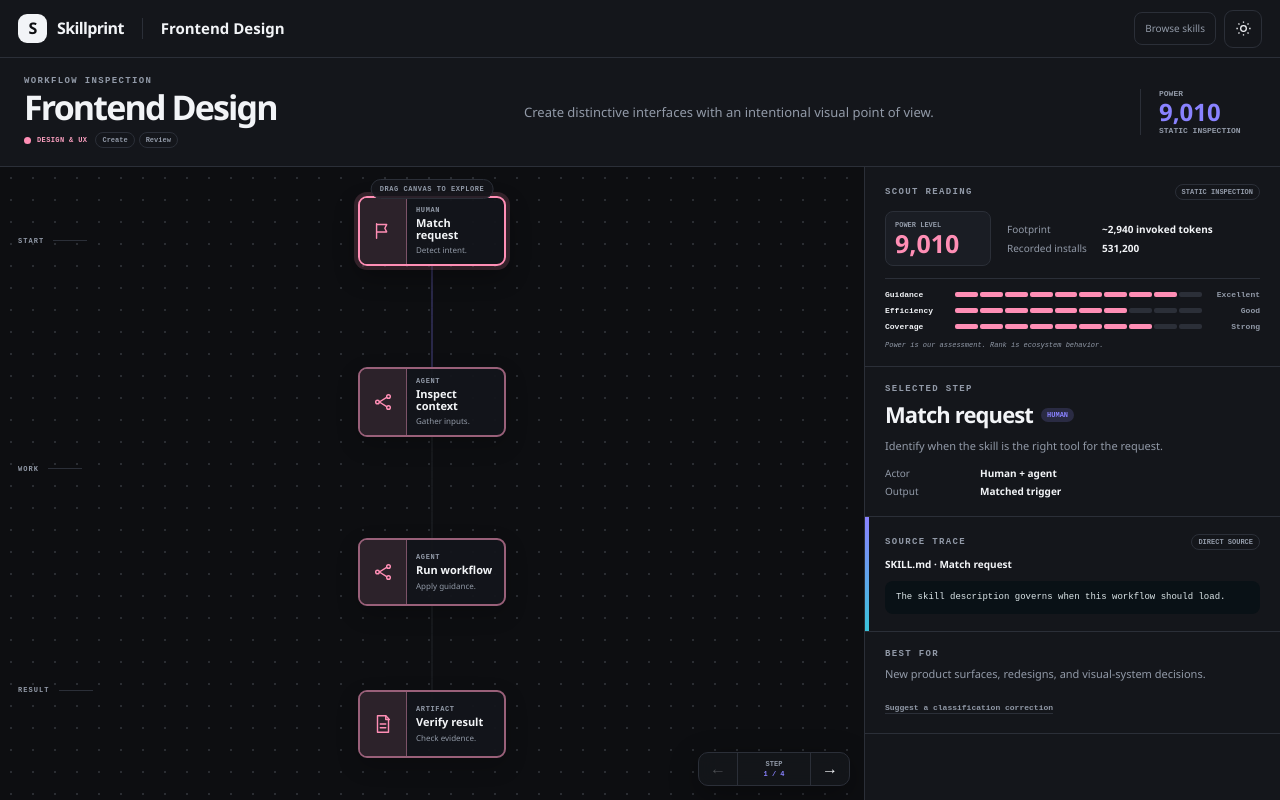
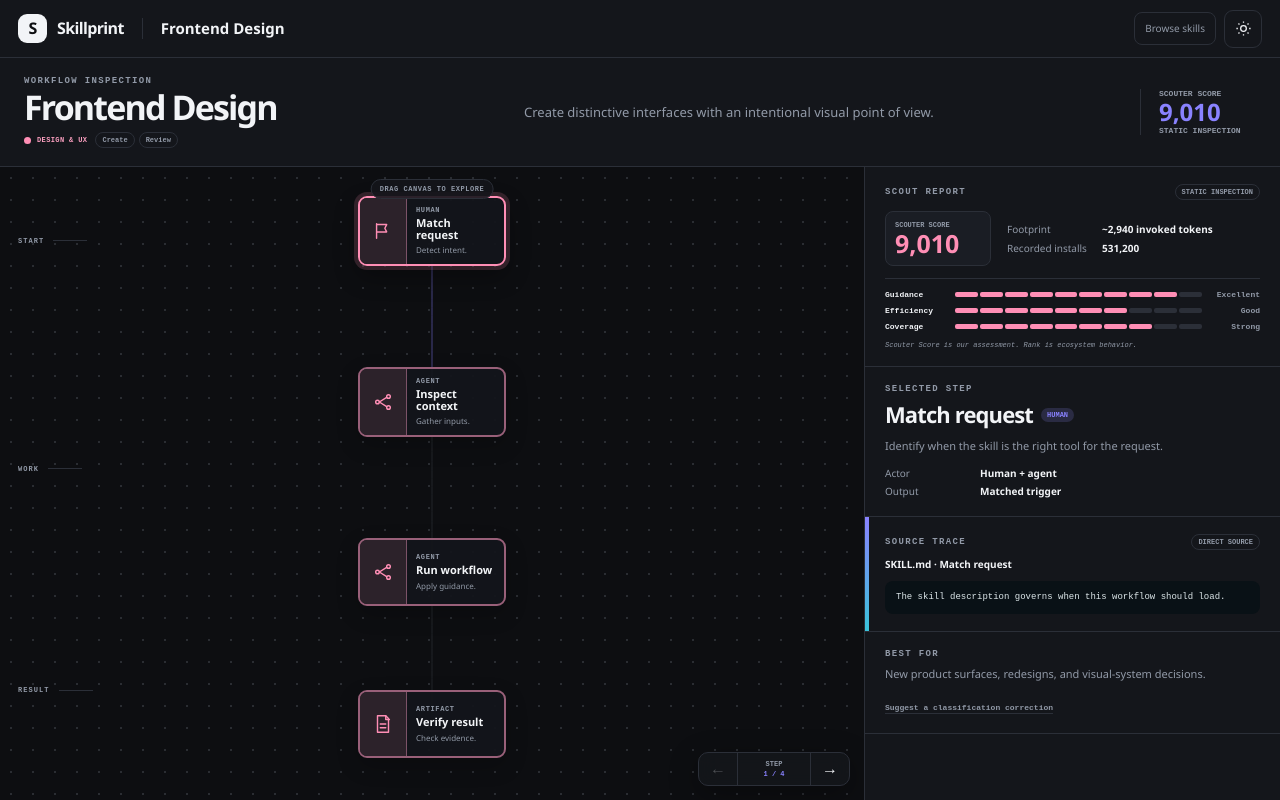
Before and after one commit to jordanranz/skillprint, a Next.js app: page /skill/frontend-design in a window 1280 px wide. Built offline with nearby package versions, Linux system fonts and the light colour scheme.

Commit message:
Rename power to Scouter Score

```diff
--- a/components/workflow-explorer.tsx
+++ b/components/workflow-explorer.tsx
@@ -16,6 +16,7 @@ const positions: Record<number, Point[]> = {
 
 export function WorkflowExplorer({ skill }: { skill: Skill }) {
   const inspected=skill.scout!=="Not inspected";
+  const scoutLabel=inspected?skill.scout:"Not scouted";
   const [selected,setSelected] = useState(0); const [theme,setTheme] = useState("dark"); const [sheet,setSheet] = useState(false); const [pan,setPan] = useState<Point>({x:0,y:0});
   const viewportRef=useRef<HTMLDivElement>(null); const boardRef=useRef<HTMLDivElement>(null); const drag=useRef<{id:number;x:number;y:number;origin:Point;moved:boolean}|null>(null);
   const coords=useMemo(()=>positions[skill.nodes.length] ?? skill.nodes.map((_,i)=>({x:50,y:8+i*(84/Math.max(skill.nodes.length-1,1))})),[skill.nodes]);
@@ -32,7 +33,7 @@ export function WorkflowExplorer({ skill }: { skill: Skill }) {
   return <div className="detail-app">
     <header className="detail-top"><Link href="/" className="brand"><span className="brand-mark">S</span><span>Skillprint</span></Link><span className="detail-skill-name">{skill.name}</span><div className="detail-tools"><Link href="/" className="catalog-link">Browse skills</Link><button className="icon-button" onClick={()=>setTheme(theme==="dark"?"light":"dark")} aria-label="Toggle color theme"><SunIcon/></button></div></header>
     <main className="detail-main">
-      <section className="detail-intro"><div><p className="eyebrow">{inspected?"Workflow inspection":"Skill blueprint"}</p><h1>{skill.name}</h1><div className="detail-taxonomy"><span className="category-chip detail-category" style={{"--category":skill.color} as React.CSSProperties}><i/>{categoryById[skill.category].label}</span><span className="detail-tags">{skill.tags.map(tag=><b key={tag}>{tag}</b>)}</span></div></div><p>{skill.purpose}</p><div className={`intro-rank ${inspected?"":"pending"}`}><span>Power</span><strong>{inspected?skill.power.toLocaleString():"—"}</strong><small>{skill.scout}</small></div></section>
+      <section className="detail-intro"><div><p className="eyebrow">{inspected?"Workflow inspection":"Skill blueprint"}</p><h1>{skill.name}</h1><div className="detail-taxonomy"><span className="category-chip detail-category" style={{"--category":skill.color} as React.CSSProperties}><i/>{categoryById[skill.category].label}</span><span className="detail-tags">{skill.tags.map(tag=><b key={tag}>{tag}</b>)}</span></div></div><p>{skill.purpose}</p><div className={`intro-rank ${inspected?"":"pending"}`}><span>Scouter Score</span><strong>{inspected?skill.power.toLocaleString():"—"}</strong><small>{scoutLabel}</small></div></section>
       <div className="detail-grid">
         <section className="workflow-viewport" ref={viewportRef} onPointerDown={down} onPointerMove={move} onPointerUp={up} onPointerCancel={up} aria-label={`${skill.name} workflow`}>
           <div className="board-label label-a">Start</div><div className="board-label label-b">Work</div><div className="board-label label-c">Result</div>
@@ -44,7 +45,7 @@ export function WorkflowExplorer({ skill }: { skill: Skill }) {
           <nav className="sequence" aria-label="Workflow sequence"><button disabled={selected===0} onClick={()=>focusNode(selected-1,false)} aria-label="Previous step">←</button><span><small>Step</small><b>{selected+1} / {skill.nodes.length}</b></span><button disabled={selected===skill.nodes.length-1} onClick={()=>focusNode(selected+1,false)} aria-label="Next step">→</button></nav>
         </section>
         <aside className={`skill-inspector ${sheet?"open":""}`}><button className="sheet-handle" onClick={()=>setSheet(!sheet)}><span/><small>Selected step</small><b>{node.label}</b><i>{sheet?"×":"↑"}</i></button>
-          <section className="inspector-block scout-block"><div className="block-heading"><p className="eyebrow">{inspected?"Scout reading":"Blueprint status"}</p><span>{skill.scout}</span></div><div className="scout-line"><div><small>Power level</small><strong style={{color:skill.color}}>{inspected?skill.power.toLocaleString():"—"}</strong></div><dl><dt>Footprint</dt><dd>{skill.footprint}</dd><dt>Recorded installs</dt><dd>{skill.installs.toLocaleString()}</dd></dl></div>{inspected?<div className="quality-list">{skill.qualities.map(q=><div key={q.label}><span>{q.label}</span><i>{Array.from({length:10},(_,i)=><b key={i} className={i<q.score?"on":""} style={{"--skill":skill.color} as React.CSSProperties}/>)}</i><em>{q.word}</em></div>)}</div>:<p className="blueprint-note">This first-pass workflow is derived from catalog metadata. A source inspection will replace it with evidence-backed steps and a Power assessment.</p>}<p className="method-note">Power is our assessment. Rank is ecosystem behavior.</p></section>
+          <section className="inspector-block scout-block"><div className="block-heading"><p className="eyebrow">{inspected?"Scout report":"Blueprint status"}</p><span>{scoutLabel}</span></div><div className="scout-line"><div><small>Scouter Score</small><strong style={{color:skill.color}}>{inspected?skill.power.toLocaleString():"—"}</strong></div><dl><dt>Footprint</dt><dd>{skill.footprint}</dd><dt>Recorded installs</dt><dd>{skill.installs.toLocaleString()}</dd></dl></div>{inspected?<div className="quality-list">{skill.qualities.map(q=><div key={q.label}><span>{q.label}</span><i>{Array.from({length:10},(_,i)=><b key={i} className={i<q.score?"on":""} style={{"--skill":skill.color} as React.CSSProperties}/>)}</i><em>{q.word}</em></div>)}</div>:<p className="blueprint-note">This first-pass workflow is derived from catalog metadata. A source inspection will replace it with evidence-backed steps and a Scouter Score.</p>}<p className="method-note">Scouter Score is our assessment. Rank is ecosystem behavior.</p></section>
           <section className="inspector-block"><p className="eyebrow">Selected step</p><div className="selected-title"><h2>{node.label}</h2><span>{node.kind}</span></div><p className="selected-summary">{node.summary}</p><dl className="fact-list"><dt>Actor</dt><dd>{node.actor}</dd><dt>Output</dt><dd>{node.output}</dd></dl></section>
           <section className="inspector-block source-block"><div className="block-heading"><p className="eyebrow">{inspected?"Source trace":"Interpretation"}</p><span>{inspected?"Direct source":"Metadata-derived"}</span></div><strong>{inspected?`SKILL.md · ${node.label}`:`Expected stage · ${node.label}`}</strong><blockquote>{node.source}</blockquote>{skill.sourceUrl&&<a className="source-link" href={skill.sourceUrl} target="_blank" rel="noreferrer">View original skill ↗</a>}</section>
           <section className="inspector-block"><p className="eyebrow">Best for</p><p className="best-for">{skill.bestFor}</p><a className="correction-link" href={`https://github.com/jordanranz/skillprint/issues/new?title=${encodeURIComponent(`Category correction: ${skill.name}`)}`} target="_blank" rel="noreferrer">Suggest a classification correction</a></section>
```
Also changed, not shown: components/catalog.tsx (+4 -4 lines), 1 other file (tests, documents, lock files or other folders).
